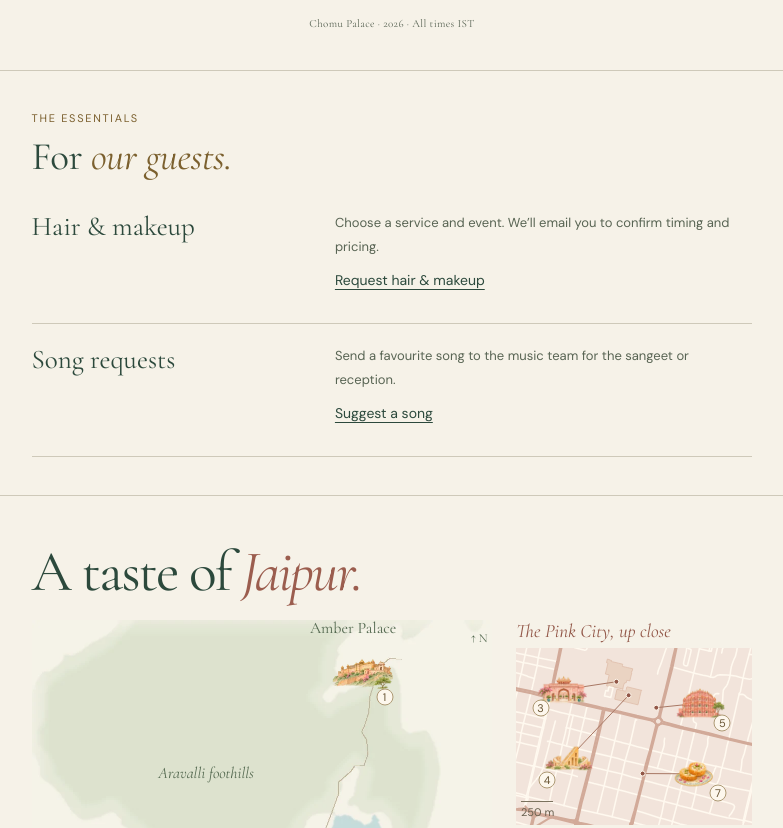
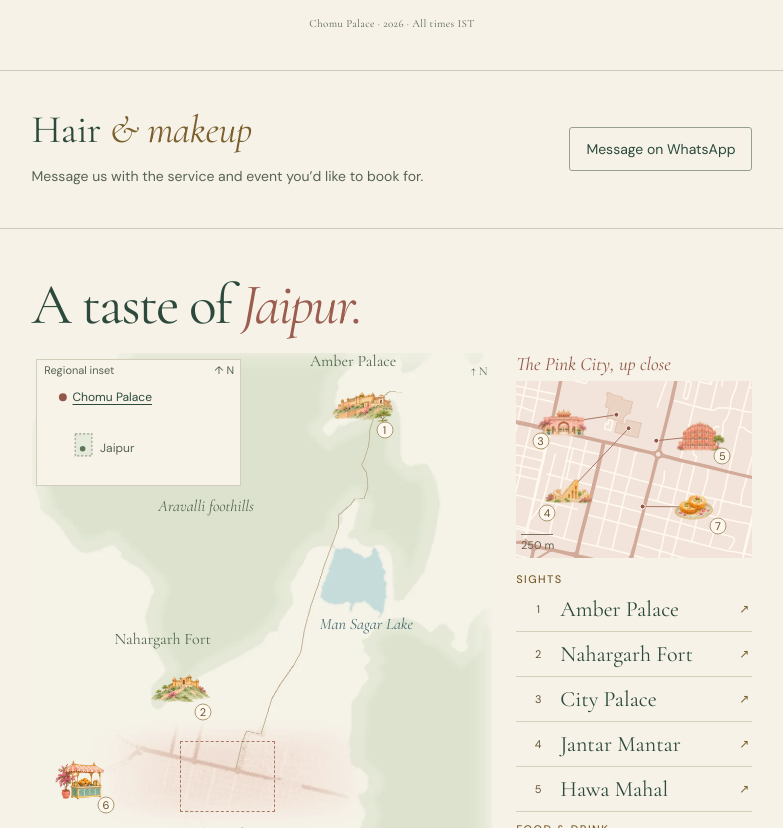
Before and after one commit to shaan97/shivangi-and-shaan, a plain HTML site: page index.html in a window 1280 px wide. Shown: the part 1498-2326 px from the top of the page, without its empty margins (248-1031 px from the left). Drawn offline with nearby package versions, Linux system fonts and the light colour scheme.

Commit message:
Add Chomu Palace to the map and move requests to WhatsApp
Co-authored-by: Codex <codex@localhost>

```diff
--- a/index.html
+++ b/index.html
@@ -3,8 +3,8 @@
 <head>
   <meta charset="utf-8"><meta name="viewport" content="width=device-width,initial-scale=1"><meta name="robots" content="noindex"><title>Shivangi &amp; Shaan | Chomu Palace</title>
   <link rel="stylesheet" href="assets/vendor/photoswipe-5.4.4/photoswipe.css">
-  <link rel="stylesheet" href="styles.css?v=pink-city-vector">
-  <script defer src="site.js?v=pink-city-vector"></script>
+  <link rel="stylesheet" href="styles.css?v=chomu-whatsapp">
+  <script defer src="site.js?v=chomu-whatsapp"></script>
   <script type="module" src="photo-lightbox.js"></script>
 </head><body>
 
@@ -59,39 +59,20 @@
 </div>
 </section>
 <section class="cc-section" aria-labelledby="cc-guest-heading">
-  <div class="cc-inner">
-    <p class="cc-kicker">The essentials</p>
-    <h2 class="cc-heading" id="cc-guest-heading">For <em>our guests.</em></h2>
-    <div class="cc-service" data-guest-form="hairAndMakeup">
-      <h3>Hair &amp; makeup</h3>
-      <div>
-        <p class="cc-copy">Choose a service and event. We’ll email you to confirm timing and pricing.</p>
-        <a class="cc-form-link" hidden>Request hair &amp; makeup</a>
-        <p class="cc-form-status">Requests open soon</p>
-      </div>
+  <div class="cc-inner cc-service">
+    <div>
+      <h2 class="cc-heading" id="cc-guest-heading">Hair <em>&amp; makeup</em></h2>
+      <p class="cc-copy">Message us with the service and event you’d like to book for.</p>
     </div>
-    <div class="cc-service" data-guest-form="songRequests">
-      <h3>Song requests</h3>
-      <div>
-        <p class="cc-copy">Send a favourite song to the music team for the sangeet or reception.</p>
-        <a class="cc-form-link" hidden>Suggest a song</a>
-        <p class="cc-form-status">Requests open soon</p>
-      </div>
-    </div>
+    <a class="cc-whatsapp" href="https://wa.me/919252096570?text=Hi%21%20I%27d%20like%20to%20request%20hair%20and%20makeup%20for%20the%20wedding." aria-label="Request hair and makeup on WhatsApp">Message on WhatsApp</a>
   </div>
-  <script type="application/json" id="cc-guest-form-links">
-    {
-      "hairAndMakeup": "https://tally.so/r/4ar29O",
-      "songRequests": "https://tally.so/r/xVYdRo"
-    }
-  </script>
 </section>
 <div class="cc-section"><div class="cc-inner">
 <div id="pink-city-guide">
   <section class="jp-guide" aria-labelledby="jp-heading">
     <header><h2 id="jp-heading">A taste of <em>Jaipur.</em></h2></header>
     <div class="jp-layout">
-      <figure class="jp-main" aria-label="Illustrated map of Jaipur, from Amber Palace in the north to Bar Palladio in the south">
+      <figure class="jp-main" aria-label="Illustrated map of Jaipur with a regional inset showing Chomu Palace to the northwest">
         <div class="jp-map" aria-hidden="true">
           <img src="assets/jaipur-overview.webp" width="900" height="1186" alt="">
           <span class="jp-north">↑ N</span>
@@ -99,6 +80,19 @@
           <span class="jp-context amber-label" style="left:69.808%;top:1.314%">Amber Palace</span><span class="jp-context hill-label" style="left:37.885%;top:25.255%">Aravalli foothills</span><span class="jp-context lake-label" style="left:72.692%;top:44.672%">Man Sagar Lake</span><span class="jp-context fort-label" style="left:28.462%;top:47.153%">Nahargarh Fort</span><span class="jp-context pink-label" style="left:44.423%;top:79.270%">The Pink City</span>
           <span class="jp-scale" style="width:11.289%">1 km</span>
           <span class="jp-mark" data-place="amber" style="left:71.413%;top:8.883%"><i class="jp-art amber"></i><b>1</b></span><span class="jp-mark" data-place="nahargarh" style="left:31.969%;top:55.296%"><i class="jp-art nahargarh"></i><b>2</b></span><span class="jp-mark" data-place="rawat" style="left:10.944%;top:70.552%"><i class="jp-art rawat"></i><b>6</b></span><span class="jp-mark" data-place="palladio" style="left:31.127%;top:92.854%"><i class="jp-art palladio"></i><b>8</b></span>
+        </div>
+        <div class="jp-region" role="group" aria-label="Regional inset, north up. Chomu Palace is northwest of Jaipur.">
+          <span class="jp-region-caption" aria-hidden="true">Regional inset</span>
+          <span class="jp-region-north" aria-hidden="true">↑ N</span>
+          <svg class="jp-region-map" viewBox="0 0 184 114" aria-hidden="true">
+            <!-- North-up Mercator. Chomu Palace: 27.1694 N, 75.7208 E.
+                 The small rectangle shows the extent of the detailed Jaipur map. -->
+            <rect x="34.28" y="67.36" width="15.22" height="20.05" class="jp-region-extent"/>
+            <circle cx="23" cy="34" r="3.6" class="jp-region-venue"/>
+            <circle cx="41.06" cy="81" r="2.55" class="jp-region-centre"/>
+          </svg>
+          <a class="jp-region-chomu" href="https://www.google.com/maps/dir/?api=1&amp;destination=Chomu+Palace+Hotel%2C+Chomu%2C+Rajasthan" target="_blank" rel="noopener noreferrer" aria-label="Directions to Chomu Palace from the regional map">Chomu Palace</a>
+          <span class="jp-region-city">Jaipur</span>
         </div>
       </figure>
       <div class="jp-side">
--- a/site.js
+++ b/site.js
@@ -49,30 +49,3 @@
     select(event.detail?.globals?.widgetState?.modelContent?.jaipurPlace);
   });
 })();
-
-(() => {
-  const links = JSON.parse(document.getElementById('cc-guest-form-links').textContent);
-
-  function responderUrl(link) {
-    if (!link) return null;
-    try {
-      const url = new URL(link);
-      if (url.protocol !== 'https:' || url.username || url.password || url.port) return null;
-      const shortLink = url.hostname === 'forms.gle' && /^\/[\w-]+\/?$/.test(url.pathname);
-      const fullLink = url.hostname === 'docs.google.com' && /^\/forms\/d\/(?:e\/)?[\w-]+\/viewform\/?$/.test(url.pathname);
-      const tallyLink = url.hostname === 'tally.so' && /^\/r\/[\w-]+\/?$/.test(url.pathname);
-      return shortLink || fullLink || tallyLink ? url.href : null;
-    } catch {
-      return null;
-    }
-  }
-
-  document.querySelectorAll('[data-guest-form]').forEach(service => {
-    const url = responderUrl(links[service.dataset.guestForm]);
-    if (!url) return;
-    const link = service.querySelector('.cc-form-link');
-    link.href = url;
-    link.hidden = false;
-    service.querySelector('.cc-form-status').hidden = true;
-  });
-})();
--- a/styles.css
+++ b/styles.css
@@ -112,21 +112,29 @@ body:has(.pswp--open) { overflow: hidden; }
 #chomu-palace-compact .cc-event time{font:400 23px/1.25 'Cormorant Garamond',Georgia,serif;white-space:nowrap}
 #chomu-palace-compact .cc-event h4{font:400 24px/1.12 'Cormorant Garamond',Georgia,serif;margin:0 0 6px}
 #chomu-palace-compact .cc-event p{font-size:12px;line-height:1.75;color:var(--cc-muted)}
-#chomu-palace-compact .cc-service{display:grid;grid-template-columns:.8fr 1.2fr;gap:25px;align-items:start;padding:20px 0;border-bottom:1px solid var(--cc-line)}
-#chomu-palace-compact .cc-service h3{font:400 27px/1.15 'Cormorant Garamond',Georgia,serif}
-#chomu-palace-compact .cc-form-status {
-  margin-top: 5px !important;
-  color: var(--cc-gold);
-  font-size: 12px;
+#chomu-palace-compact .cc-service {
+  display: grid;
+  grid-template-columns: minmax(0, 1fr) auto;
+  gap: 20px;
+  align-items: center;
 }
-#chomu-palace-compact .cc-form-link:not([hidden]) {
+#chomu-palace-compact .cc-service .cc-heading { margin-top: 0 !important; }
+#chomu-palace-compact .cc-service .cc-copy { font-size: 14px; }
+#chomu-palace-compact .cc-whatsapp {
   display: inline-flex;
   min-height: 44px;
   align-items: center;
+  justify-content: center;
+  justify-self: start;
+  padding: 8px 16px;
+  border: 1px solid #97a08e;
+  border-radius: 3px;
   color: var(--cc-ink);
   font-size: 14px;
-  text-underline-offset: 4px;
+  text-decoration: none;
 }
+#chomu-palace-compact .cc-whatsapp:hover { background: var(--cc-soft); border-color: var(--cc-muted); }
+#chomu-palace-compact .cc-whatsapp:focus-visible { outline: 2px solid var(--cc-ink); outline-offset: 3px; }
 #chomu-palace-compact .cc-city-list{display:grid;grid-template-columns:1fr 1fr;gap:0 25px;margin-top:16px}
 #chomu-palace-compact .cc-city-link{display:flex;align-items:center;justify-content:space-between;gap:12px;min-height:61px;padding:11px 0;border-bottom:1px solid var(--cc-line);text-decoration:none;color:var(--cc-ink)}
 #chomu-palace-compact .cc-city-link strong{font:400 25px/1.15 'Cormorant Garamond',Georgia,serif;display:block}
@@ -156,7 +164,7 @@ body:has(.pswp--open) { overflow: hidden; }
  #chomu-palace-compact .cc-scroll{font-size:11px;letter-spacing:1px;margin-top:35px}
  #chomu-palace-compact .cc-inner{padding:31px 24px}
  #chomu-palace-compact .cc-heading{font-size:37px}
- #chomu-palace-compact .cc-service{grid-template-columns:1fr;gap:7px;padding:18px 0}
+ #chomu-palace-compact .cc-service{grid-template-columns:1fr;gap:13px}
  #chomu-palace-compact .cc-city-list{grid-template-columns:1fr}
  #chomu-palace-compact .cc-event{grid-template-columns:82px 1fr;gap:13px}
  #chomu-palace-compact .cc-city-link{min-height:65px}
@@ -245,6 +253,7 @@ body:has(.pswp--open) { overflow: hidden; }
   align-items: start;
 }
 #pink-city-guide figure { min-width: 0; margin: 0; }
+#pink-city-guide .jp-main { position: relative; }
 #pink-city-guide .jp-map { position: relative; }
 #pink-city-guide .jp-map > img { display: block; width: 100%; height: auto; }
 #pink-city-guide .jp-main .jp-map > img { aspect-ratio: 520 / 685; }
@@ -262,6 +271,44 @@ body:has(.pswp--open) { overflow: hidden; }
   transform: translate(-50%, -50%);
 }
 #pink-city-guide .jp-north { right: 1%; top: 2%; transform: none; font-size: 12px; }
+#pink-city-guide .jp-region {
+  position: absolute;
+  top: 1%;
+  left: 1%;
+  width: min(46%, 205px);
+  aspect-ratio: 184 / 114;
+  border: 1px solid #d4cdb9;
+  background: #f7f3e9;
+}
+#pink-city-guide .jp-region-map { display: block; width: 100%; height: 100%; }
+#pink-city-guide .jp-region-extent { fill: #e6eadc; stroke: #98a286; stroke-width: 1; stroke-dasharray: 2 1.6; }
+#pink-city-guide .jp-region-venue { fill: #925748; }
+#pink-city-guide .jp-region-centre { fill: #607557; }
+#pink-city-guide :is(.jp-region-caption, .jp-region-north) {
+  position: absolute;
+  top: 4px;
+  font: 11px/1.2 'DM Sans', Arial, sans-serif;
+  color: #586453;
+}
+#pink-city-guide .jp-region-caption { left: 7px; }
+#pink-city-guide .jp-region-north { right: 6px; }
+#pink-city-guide :is(.jp-region-chomu, .jp-region-city) {
+  position: absolute;
+  font: 12px/1.2 'DM Sans', Arial, sans-serif;
+  white-space: nowrap;
+  transform: translateY(-50%);
+}
+#pink-city-guide .jp-region-chomu {
+  left: 17.4%;
+  top: 29.82%;
+  display: inline-flex;
+  align-items: center;
+  min-height: 44px;
+  color: #2c493c;
+  text-decoration: underline;
+  text-underline-offset: 3px;
+}
+#pink-city-guide .jp-region-city { left: 31%; top: 71.05%; color: #586453; }
 #pink-city-guide .jp-detail-locator {
   position: absolute;
   border: 1px dashed #ac7868;
```
Also changed, not shown: 2 other files.
